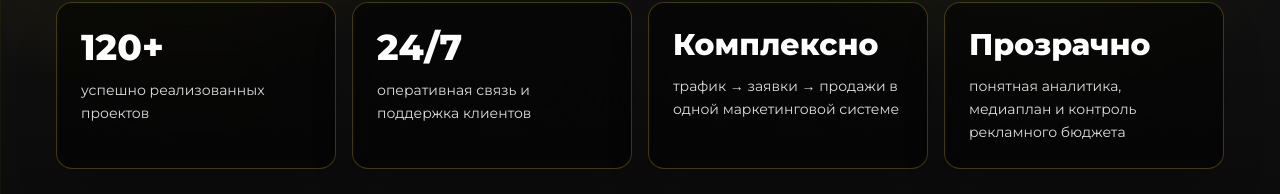
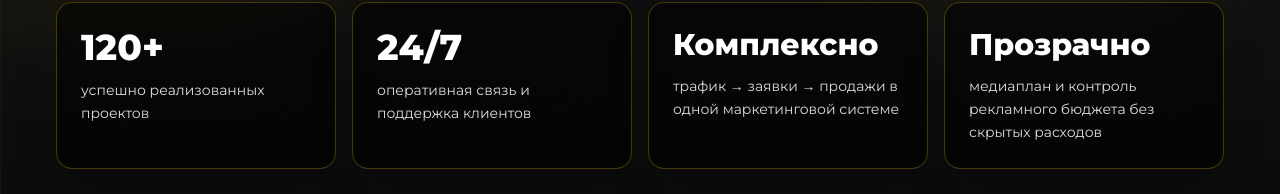
Before and after one commit to AbylaiNurtaev/ada-accounting, a React (Vite) app: page / in a window 1280 px wide. Shown: the part 3560-3754 px from the top of the page. Built offline with nearby package versions, Linux system fonts and the light colour scheme.

Commit message:
Update transparent stat copy

```diff
--- a/src/data/siteContent.ts
+++ b/src/data/siteContent.ts
@@ -55,7 +55,7 @@ export const numbers = [
   { value: '120+', label: 'успешно реализованных проектов' },
   { value: '24/7', label: 'оперативная связь и поддержка клиентов' },
   { value: 'Комплексно', label: 'трафик → заявки → продажи в одной маркетинговой системе' },
-  { value: 'Прозрачно', label: 'понятная аналитика, медиаплан и контроль рекламного бюджета' },
+  { value: 'Прозрачно', label: 'медиаплан и контроль рекламного бюджета без скрытых расходов' },
 ]
 
 export const tariffs = [
```
